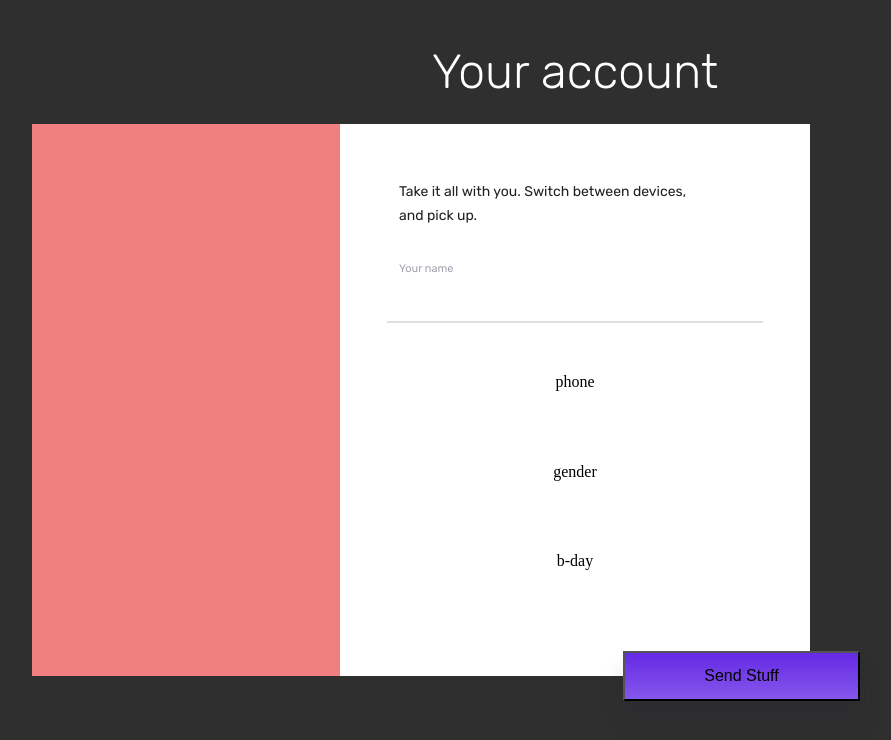
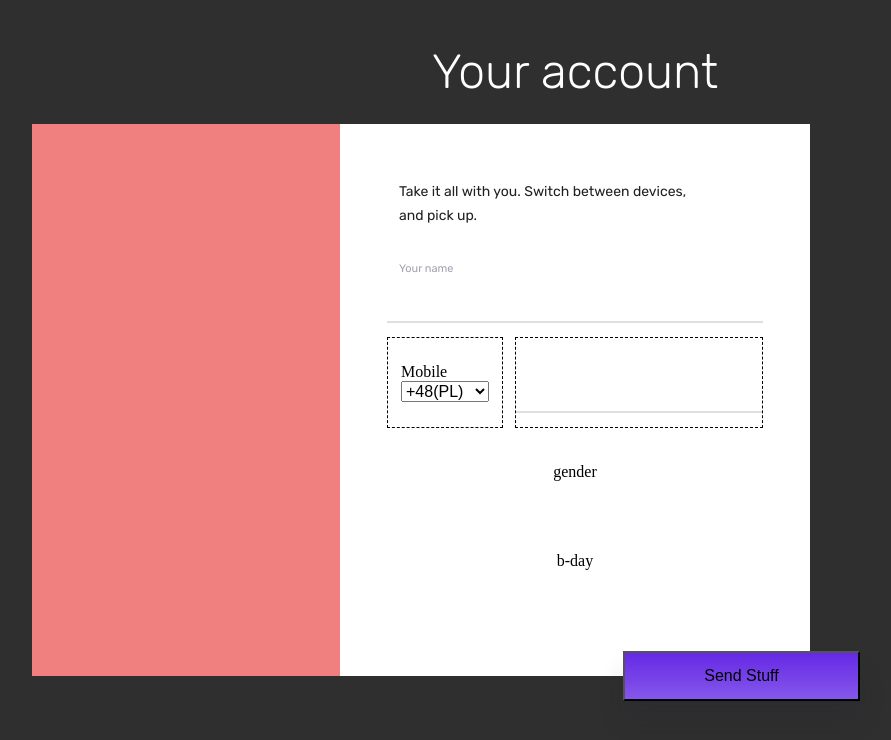
Before and after one commit to KamilCybulski/react-form, a React app: page / in a window 1280 px wide. Shown: the top 740 px of the page, without its empty margins (219-1110 px from the left). Built offline with nearby package versions, Linux system fonts and the light colour scheme.

Commit message:
Implement SelectField

```diff
--- a/src/components/FormContent.jsx
+++ b/src/components/FormContent.jsx
@@ -6,6 +6,7 @@ import { Field } from 'redux-form';
 
 import FormDescription from './form_fields/FormDescription';
 import TextField from './form_fields/TextField';
+import SelectField from './form_fields/SelectField';
 
 const transitionClasses = {
   entering: ' form__content_entering',
@@ -13,6 +14,13 @@ const transitionClasses = {
 };
 
 const description = 'Take it all with you. Switch between devices, and pick up.';
+
+const prefixes = [
+  { num: '+48', country: 'PL' },
+  { num: '+42', country: 'CZ' },
+  { num: '+370', country: 'LT' },
+  { num: '+371', country: 'LV' },
+];
 
 const FormContent = ({ visible }) => (
   <Transition
@@ -33,7 +41,20 @@ const FormContent = ({ visible }) => (
           />
         </div>
         <div className="form__row">
-          phone
+          <div className="form__cell_short">
+            <Field
+              name="mobile.prefix"
+              component={SelectField}
+              label="Mobile"
+              options={prefixes}
+            />
+          </div>
+          <div className="form__cell_long">
+            <Field
+              name="mobile.number"
+              component={TextField}
+            />
+          </div>
         </div>
         <div className="form__row">
           gender
--- a/src/components/FormWrapper.jsx
+++ b/src/components/FormWrapper.jsx
@@ -20,4 +20,10 @@ FormWrapper.propTypes = {
   handleSubmit: PropTypes.func.isRequired,
 };
 
-export default reduxForm({ form: 'account' })(FormWrapper);
+const initialValues = {
+  mobile: {
+    prefix: '+48',
+  },
+};
+
+export default reduxForm({ form: 'account', initialValues })(FormWrapper);
--- /dev/null
+++ b/src/components/form_fields/SelectField.jsx
@@ -0,0 +1,35 @@
+import React from 'react';
+import PropTypes from 'prop-types';
+
+const SelectField = ({ input, label, options }) => (
+  <div className="selectfield">
+    <div className="selectfield__controls">
+      <span className="selectfield__label">{label}</span>
+    </div>
+    <select
+      {...input}
+      className="selectfield__input"
+    >
+      {options.map(opt => (
+        <option key={opt.num} value={opt.num}>
+          {opt.num}({opt.country})
+        </option>
+      ))}
+    </select>
+  </div>
+);
+
+SelectField.defaultProps = {
+  label: '',
+};
+
+SelectField.propTypes = {
+  input: PropTypes.shape({
+    name: PropTypes.string.isRequired,
+    value: PropTypes.string.isRequired,
+  }).isRequired,
+  label: PropTypes.string,
+  options: PropTypes.arrayOf(PropTypes.object).isRequired,
+};
+
+export default SelectField;
--- a/src/containers/FormContainer.jsx
+++ b/src/containers/FormContainer.jsx
@@ -8,11 +8,23 @@ class FormContainer extends React.Component {
   submit = (values) => {
     if (!values.name) {
       throw new SubmissionError({
-        name: 'Field required',
+        name: '*Field required',
       });
+    } else if (!values.mobile || !values.mobile.number) {
+      throw new SubmissionError({
+        mobile: { number: '*Field required' },
+      });
+    } else if (values.mobile.number.length < 6) {
+      throw new SubmissionError({
+        mobile: { number: '*6 digit number required' },
+      });
+    } else if (!values.mobile.prefix) {
+      throw new SubmissionError({
+        mobile: { prefix: '*Field required' },
+      });
+    } else {
+      console.log(values);
     }
-
-    console.log(values);
   }
 
   render() {
--- a/src/styles/form/_layout.scss
+++ b/src/styles/form/_layout.scss
@@ -1,4 +1,4 @@
-%unfold {
+%scale-animation {
   transform: scaleX(0);
   transition: transform .5s;
   transform-origin: center;
@@ -49,7 +49,7 @@
   font-size: 36px;
   font-family: 'Rubik', sans-serif;
   font-weight: 300;
-  @extend %unfold;
+  @extend %scale-animation;
 
   &_entered {
     transform: scaleX(1);
@@ -71,7 +71,7 @@
   justify-content: center;
   align-items: center;
   padding: 35px 0 70px 0;
-  @extend %unfold;
+  @extend %scale-animation;
 
   &_entered {
     transform: scaleX(1);
@@ -83,6 +83,7 @@
 }
 
 
+/* For splitting your form into rows. Rows will take equal amount od space in their container. If there is only one row, it will be as high as the container */
 .form__row {
   width: 90%;
   flex: 1;
@@ -93,6 +94,39 @@
 
   @media screen and (min-width: 430px) {
     width: 80%;
+  }
+}
+
+
+/* For splitting your form into sections smaller then rows. Form cells should be used inside form rows. Long cell will take almost all the space remaining after allocating all other elements with fixed width (expect for margins between cells). */
+.form__cell {
+  height: 100%;
+  display: flex;
+  justify-content: center;
+  align-items: center;
+  border: 1px dashed black;
+  min-width: 0;
+
+  &:first-child {
+    margin-right: 6px;
+  }
+
+  &:last-child {
+    margin-left: 6px;
+  }
+
+  &:not(:first-child):not(:last-child) {
+    margin: 0 6px;
+  }
+
+  &_short {
+    @extend .form__cell;
+    flex: 0 0 114px;
+  }
+
+  &_long {
+    @extend .form__cell;
+    flex: 1 1
   }
 }
 
@@ -110,7 +144,7 @@
   box-shadow: 0px 20px 25px rgba(32,31,54,0.15);
   background-image: linear-gradient(0deg, #8557eb 0%, #6529e5 100%);
   margin-top: -25px;
-  @extend %unfold;
+  @extend %scale-animation;
 
   &_entered {
     transform: scaleX(1);
```
